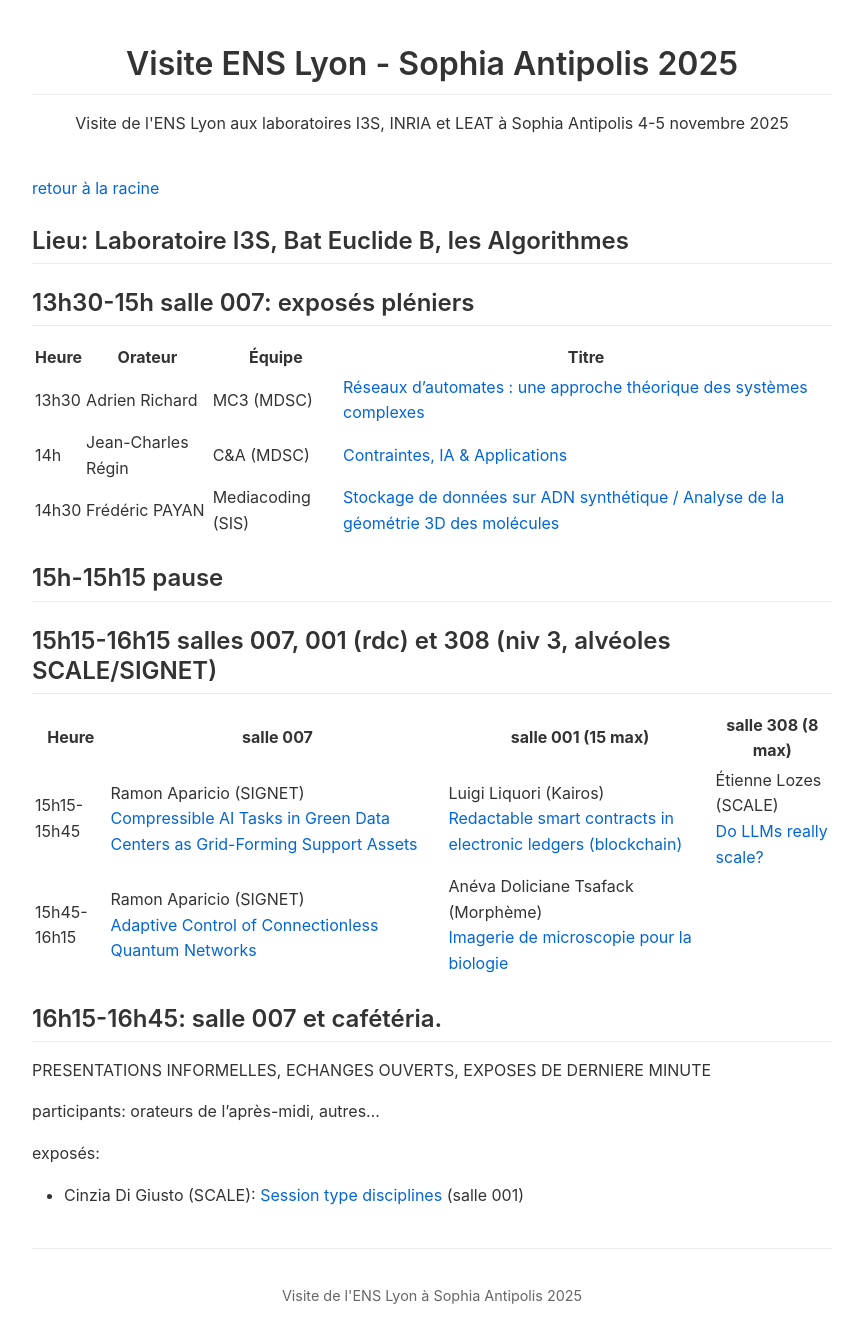
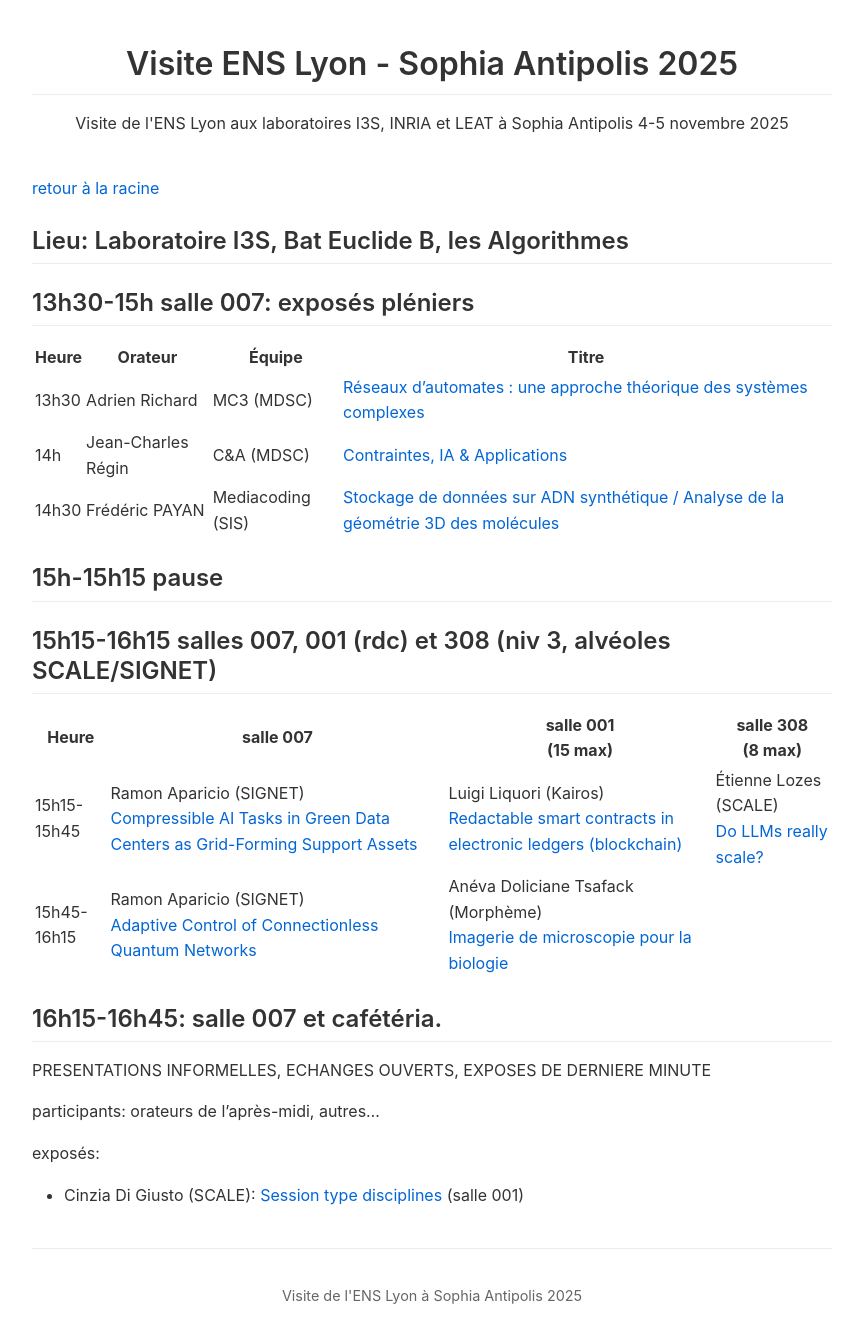
Before and after one commit to etiloz/visite-ens-lyon-sophia-2025.github.io, a Jekyll site: the page built from algorithmes/index.md, in a window 1280 px wide. Shown: the whole page, without its empty margins (208-1071 px from the left). Built offline with Jekyll 4.4.1, drawn with Linux system fonts in a browser that asks for light colours.

Commit message:
cosmetic

```diff
--- a/algorithmes/index.md
+++ b/algorithmes/index.md
@@ -19,7 +19,7 @@ title: Programme du mercredi 5 novembre après-midi, i3S site des Algorithmes
 
 ## 15h15-16h15 salles 007, 001 (rdc) et 308 (niv 3, alvéoles SCALE/SIGNET)
 
-|Heure|salle 007 | salle 001 (15 max) | salle 308 (8 max)
+|Heure|salle 007 | salle 001 <br> (15 max) | salle 308 <br> (8 max)
 |-----|----------|-----------|----------
 |15h15-15h45|Ramon Aparicio (SIGNET) <br> [Compressible AI Tasks in Green Data Centers as Grid-Forming Support Assets](resumes/ramon-aparicio.txt) |Luigi Liquori (Kairos) <br> [Redactable smart contracts in electronic ledgers (blockchain)](resumes/luigi-liquori.txt)|Étienne Lozes (SCALE) <br> [Do LLMs really scale?](resumes/etienne-lozes.txt)
 |15h45-16h15|Ramon Aparicio (SIGNET) <br> [Adaptive Control of Connectionless Quantum Networks](resumes/ramon-aparicio2.txt)|Anéva Doliciane Tsafack (Morphème) <br> [Imagerie de microscopie pour la biologie](resumes/aneva-doliciane-tsafack.txt)|
```
